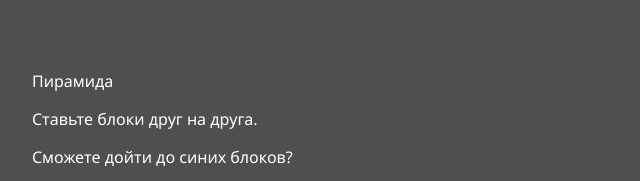
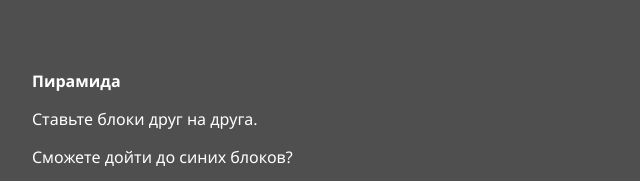
Before and after one commit to andrwind/pyramid-web, a plain HTML site: page index.html in a window 1280 px wide. Shown: the part 199-380 px from the top of the page, 458-1098 px from the left. Drawn offline with nearby package versions, Linux system fonts and the light colour scheme; a script that the page names is missing.

Commit message:
Update index.html

```diff
--- a/index.html
+++ b/index.html
@@ -11,7 +11,7 @@
  <!-- блок с инструкциями -->
 <div id="instructions">
   <div class="content">
-    <p><b></b>Пирамида</b></p>
+    <p><b>Пирамида</b></p>
     <p>Ставьте блоки друг на друга.</p>
     <p>Сможете дойти до синих блоков?</p>
     <p>Коснитесь пальцем, щёлкните мышкой или нажмите пробел, когда блок будет над пирамидой.</p>
```
